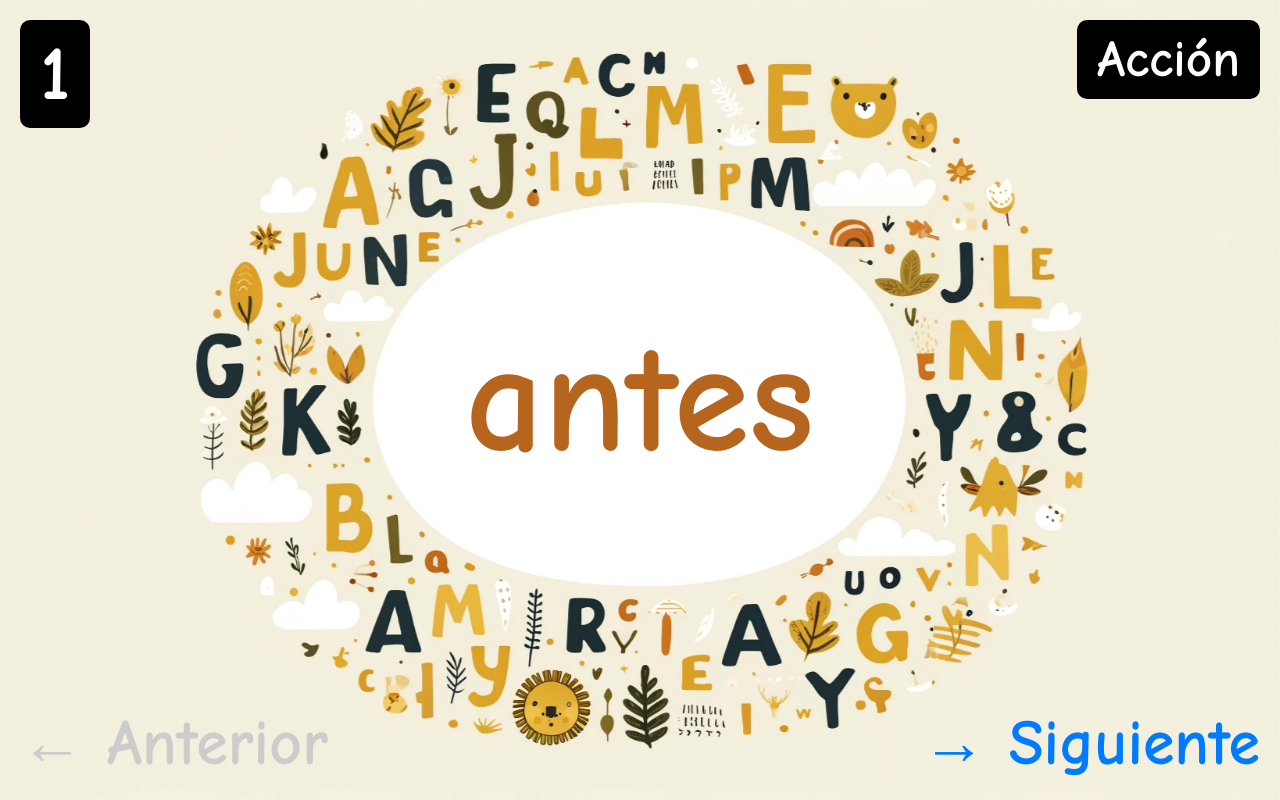
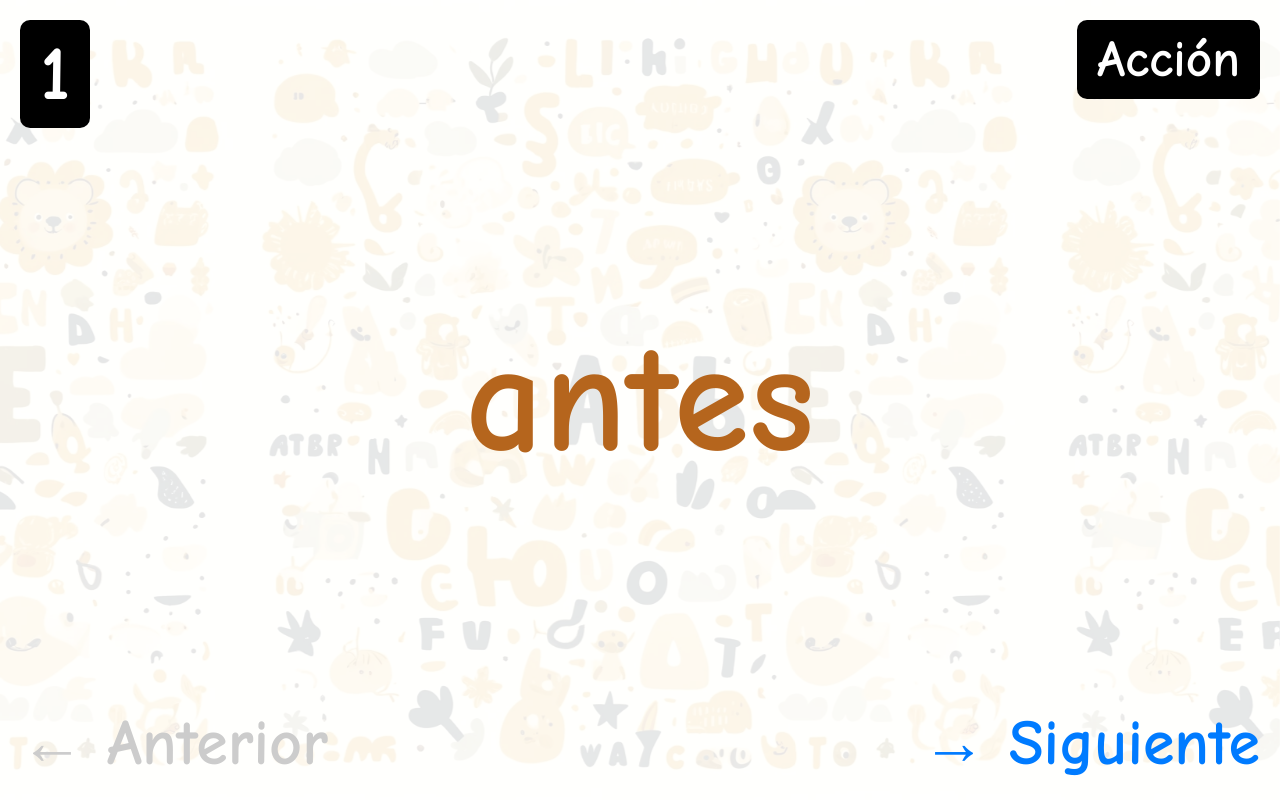
Before and after one commit to rodmontblack/JuegoDeletrea, a plain HTML site: page index.html in a window 1280 px wide. Drawn offline with Linux system fonts and the light colour scheme.

Commit message:
Update index.html

```diff
--- a/index.html
+++ b/index.html
@@ -23,9 +23,9 @@
             left: 0;
             width: 100%;
             height: 100%;
-            background: url('FONDO JUEGO3.png') no-repeat center center fixed;
+            background: url('FONDO JUEGO.png') no-repeat center center fixed;
             background-size: cover;
-            opacity: 1;
+            opacity: 0.1;
             z-index: -1;
         }
         .number, .category {
```
